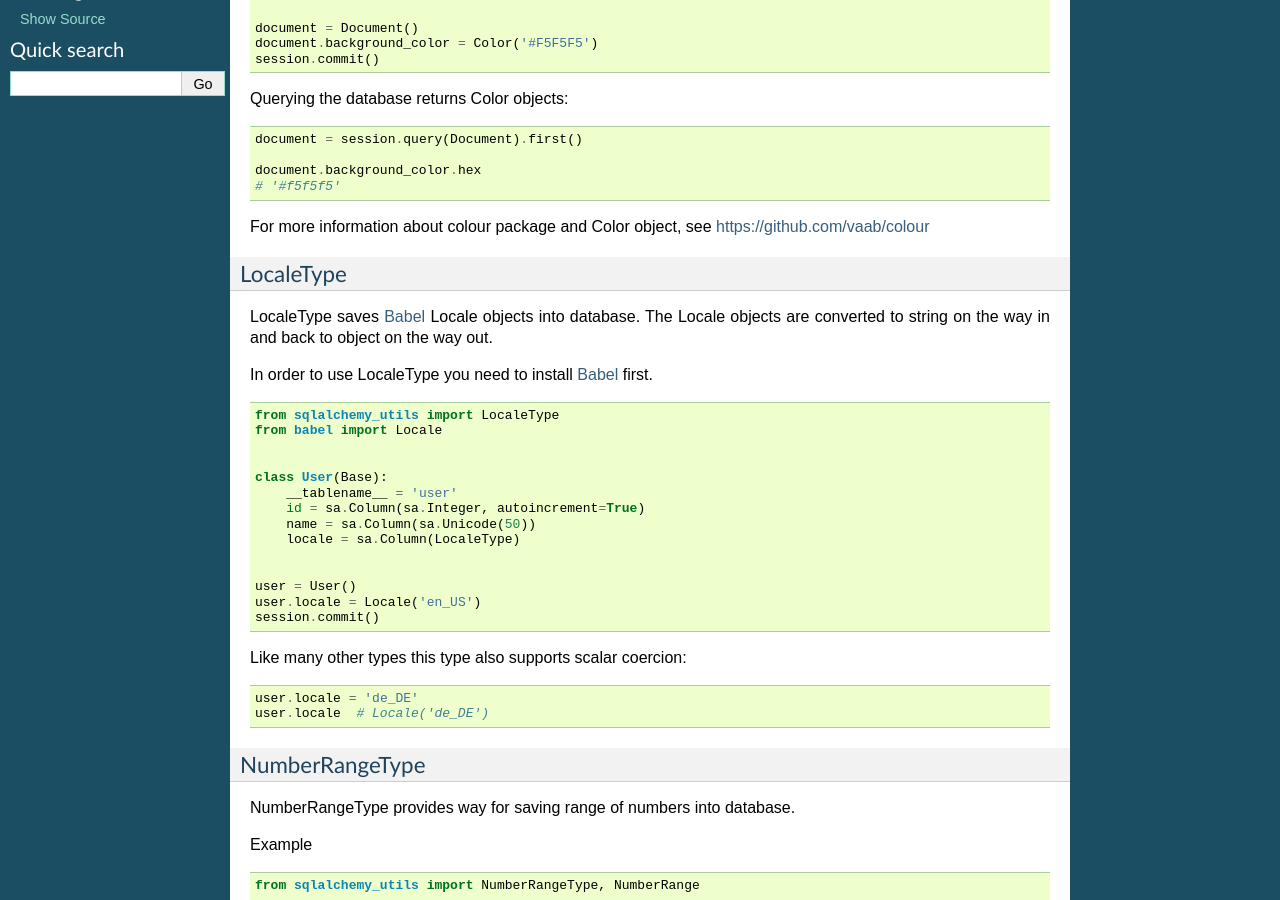
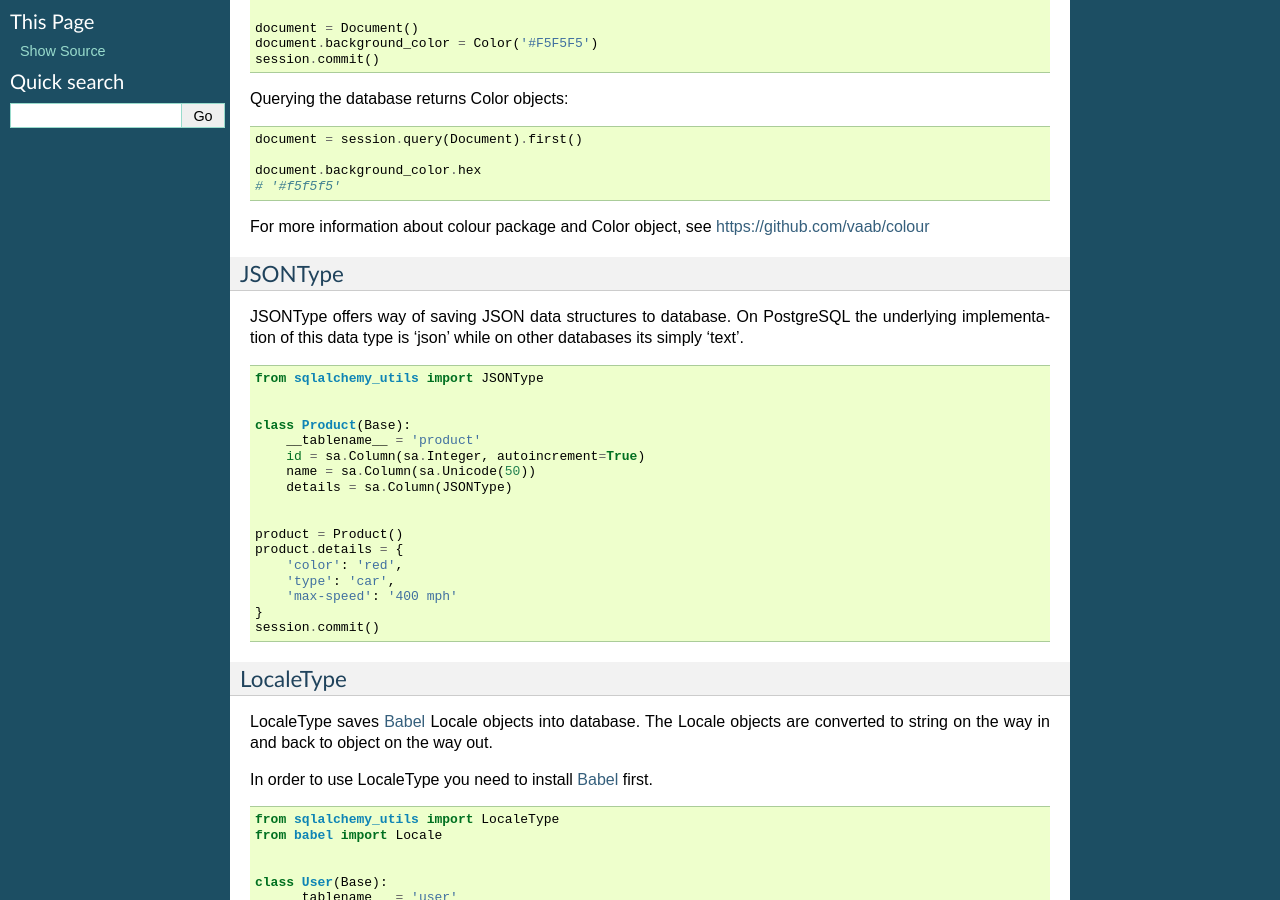
Before and after one commit to kvesteri/sqlalchemy-utils, a Sphinx documentation site: the page built from docs/index.rst, in a window 1280 px wide and 900 px high, scrolled down 1787 px. Built offline with Sphinx 7.4.7, drawn with Linux system fonts in a browser that asks for light colours; some of the changed text lies outside the part shown.

Commit message:
Added docs for JSONType, bumped version

```diff
--- a/CHANGES.rst
+++ b/CHANGES.rst
@@ -2,6 +2,12 @@
 ---------
 
 Here you can see the full list of changes between each SQLAlchemy-Utils release.
+
+
+0.20.0 (2013-10-24)
+^^^^^^^^^^^^^^^^^^^
+
+- Added JSONType
 
 
 0.19.0 (2013-10-24)
--- a/docs/index.rst
+++ b/docs/index.rst
@@ -142,6 +142,33 @@
 
 
 For more information about colour package and Color object, see https://github.com/vaab/colour
+
+
+JSONType
+^^^^^^^^
+
+JSONType offers way of saving JSON data structures to database. On PostgreSQL the underlying implementation of this data type is 'json' while on other databases its simply 'text'.
+
+::
+
+
+    from sqlalchemy_utils import JSONType
+
+
+    class Product(Base):
+        __tablename__ = 'product'
+        id = sa.Column(sa.Integer, autoincrement=True)
+        name = sa.Column(sa.Unicode(50))
+        details = sa.Column(JSONType)
+
+
+    product = Product()
+    product.details = {
+        'color': 'red',
+        'type': 'car',
+        'max-speed': '400 mph'
+    }
+    session.commit()
 
 
 LocaleType
--- a/sqlalchemy_utils/__init__.py
+++ b/sqlalchemy_utils/__init__.py
@@ -45,7 +45,7 @@
 )
 
 
-__version__ = '0.19.0'
+__version__ = '0.20.0'
 
 
 __all__ = (
```
